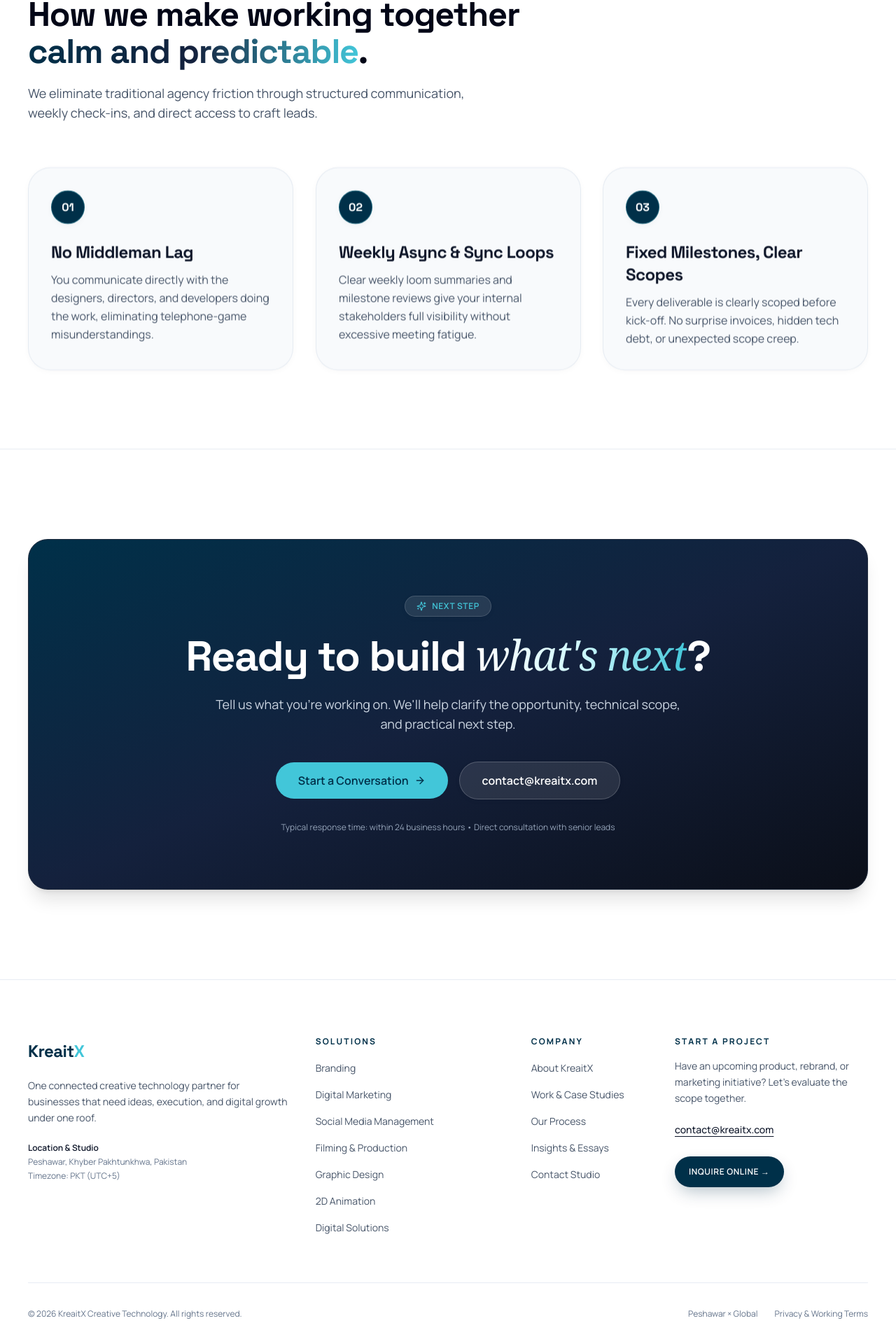
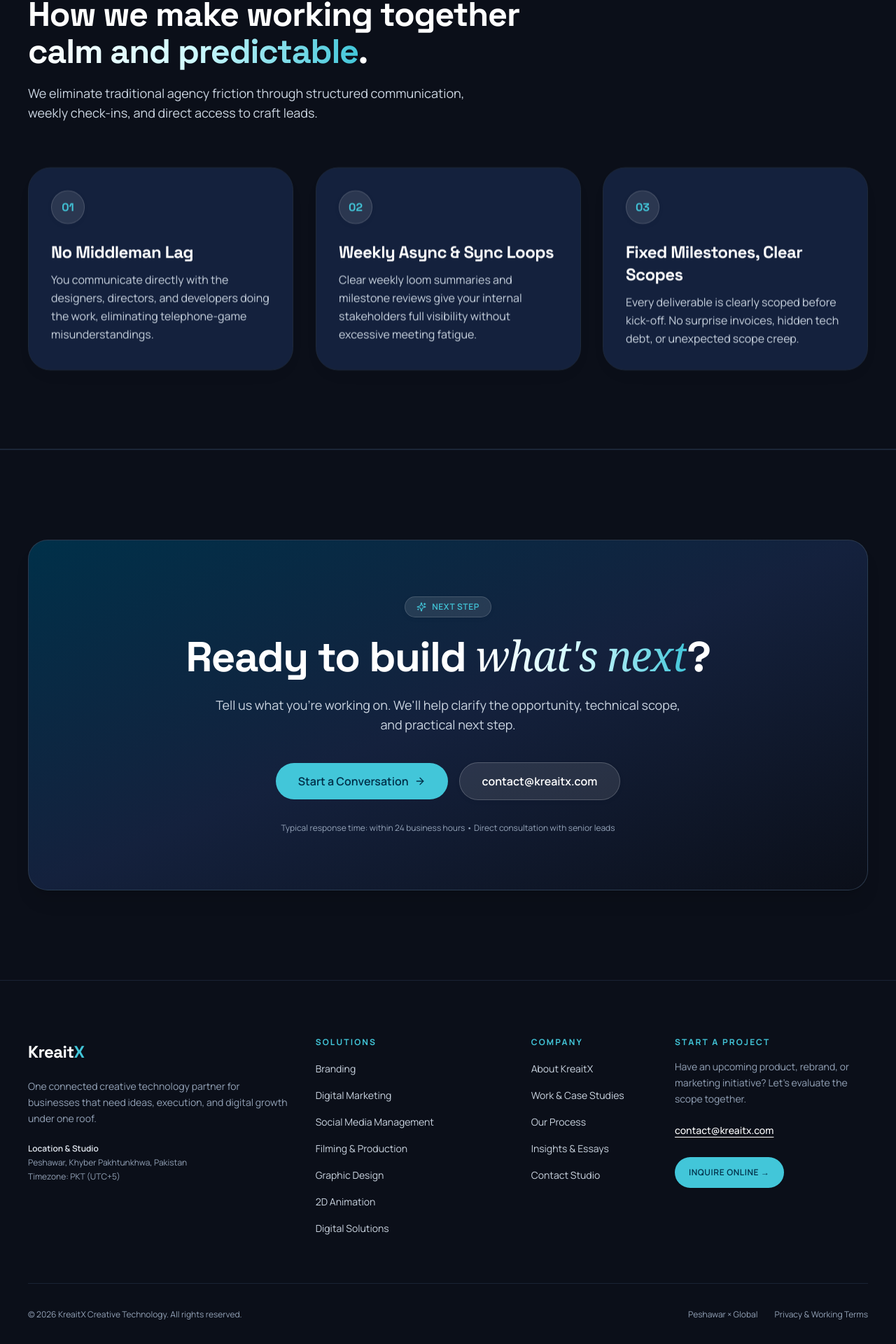
Before and after one commit to FaizaSami0007/KreaitX_By_Faiza, a Next.js app: page /process in a window 1280 px wide. Shown: the part 4433-6353 px from the top of the page at 70% size. Built offline with nearby package versions, Linux system fonts and the light colour scheme; no server answers.

Commit message:
feat: add dark theme contrast rhythm to key sections and update footer to dark theme

```diff
--- a/app/process/page.tsx
+++ b/app/process/page.tsx
@@ -170,17 +170,18 @@ export default function ProcessPage() {
         </Container>
       </section>
 
-      {/* Uncertainty Reduction Section */}
-      <section className="bg-white py-20 sm:py-28 border-b border-slate-200/80">
+      {/* Uncertainty Reduction Section — Dark Theme Contrast */}
+      <section className="bg-[#0B0F19] py-20 sm:py-28 border-b border-slate-800 text-white">
         <Container size="default">
           <Reveal yOffset={16}>
             <div className="max-w-3xl mb-16">
               <SectionHeading
+                theme="dark"
                 eyebrow="Collaboration Standards"
                 title={
                   <>
                     How we make working together{" "}
-                    <span className="bg-gradient-to-r from-[#003049] via-[#14213D] to-[#42C6D9] bg-clip-text text-transparent">
+                    <span className="bg-gradient-to-r from-white via-cyan-100 to-[#42C6D9] bg-clip-text text-transparent">
                       calm and predictable
                     </span>.
                   </>
@@ -192,42 +193,42 @@ export default function ProcessPage() {
 
           <StaggerContainer className="grid grid-cols-1 md:grid-cols-3 gap-8">
             <StaggerItem>
-              <div className="rounded-3xl bg-slate-50 p-8 border border-slate-200/80 shadow-subtle hover:shadow-card hover:bg-white hover:border-[#42C6D9]/40 transition-all duration-300 h-full">
-                <span className="h-12 w-12 rounded-2xl bg-[#003049] text-white flex items-center justify-center mb-6 font-display text-base font-bold shadow-subtle border border-[#42C6D9]/30">
+              <div className="rounded-3xl bg-[#14213D] p-8 border border-slate-800 shadow-card hover:shadow-card-hover hover:border-[#42C6D9]/50 transition-all duration-300 h-full">
+                <span className="h-12 w-12 rounded-2xl bg-white/10 text-[#42C6D9] flex items-center justify-center mb-6 font-display text-base font-bold shadow-subtle border border-white/15">
                   01
                 </span>
-                <h3 className="text-2xl font-display font-bold text-slate-900 tracking-tight mb-2.5">
+                <h3 className="text-2xl font-display font-bold text-white tracking-tight mb-2.5">
                   No Middleman Lag
                 </h3>
-                <p className="text-base text-slate-600 leading-relaxed font-sans font-normal">
+                <p className="text-base text-slate-300 leading-relaxed font-sans font-normal">
                   You communicate directly with the designers, directors, and developers doing the work, eliminating telephone-game misunderstandings.
                 </p>
               </div>
             </StaggerItem>
 
             <StaggerItem>
-              <div className="rounded-3xl bg-slate-50 p-8 border border-slate-200/80 shadow-subtle hover:shadow-card hover:bg-white hover:border-[#42C6D9]/40 transition-all duration-300 h-full">
-                <span className="h-12 w-12 rounded-2xl bg-[#003049] text-white flex items-center justify-center mb-6 font-display text-base font-bold shadow-subtle border border-[#42C6D9]/30">
+              <div className="rounded-3xl bg-[#14213D] p-8 border border-slate-800 shadow-card hover:shadow-card-hover hover:border-[#42C6D9]/50 transition-all duration-300 h-full">
+                <span className="h-12 w-12 rounded-2xl bg-white/10 text-[#42C6D9] flex items-center justify-center mb-6 font-display text-base font-bold shadow-subtle border border-white/15">
                   02
                 </span>
-                <h3 className="text-2xl font-display font-bold text-slate-900 tracking-tight mb-2.5">
+                <h3 className="text-2xl font-display font-bold text-white tracking-tight mb-2.5">
                   Weekly Async &amp; Sync Loops
                 </h3>
-                <p className="text-base text-slate-600 leading-relaxed font-sans font-normal">
+                <p className="text-base text-slate-300 leading-relaxed font-sans font-normal">
                   Clear weekly loom summaries and milestone reviews give your internal stakeholders full visibility without excessive meeting fatigue.
                 </p>
               </div>
             </StaggerItem>
 
             <StaggerItem>
-              <div className="rounded-3xl bg-slate-50 p-8 border border-slate-200/80 shadow-subtle hover:shadow-card hover:bg-white hover:border-[#42C6D9]/40 transition-all duration-300 h-full">
-                <span className="h-12 w-12 rounded-2xl bg-[#003049] text-white flex items-center justify-center mb-6 font-display text-base font-bold shadow-subtle border border-[#42C6D9]/30">
+              <div className="rounded-3xl bg-[#14213D] p-8 border border-slate-800 shadow-card hover:shadow-card-hover hover:border-[#42C6D9]/50 transition-all duration-300 h-full">
+                <span className="h-12 w-12 rounded-2xl bg-white/10 text-[#42C6D9] flex items-center justify-center mb-6 font-display text-base font-bold shadow-subtle border border-white/15">
                   03
                 </span>
-                <h3 className="text-2xl font-display font-bold text-slate-900 tracking-tight mb-2.5">
+                <h3 className="text-2xl font-display font-bold text-white tracking-tight mb-2.5">
                   Fixed Milestones, Clear Scopes
                 </h3>
-                <p className="text-base text-slate-600 leading-relaxed font-sans font-normal">
+                <p className="text-base text-slate-300 leading-relaxed font-sans font-normal">
                   Every deliverable is clearly scoped before kick-off. No surprise invoices, hidden tech debt, or unexpected scope creep.
                 </p>
               </div>
--- a/components/layout/Footer.tsx
+++ b/components/layout/Footer.tsx
@@ -7,14 +7,14 @@ export const Footer: React.FC = () => {
   const currentYear = new Date().getFullYear();
 
   return (
-    <footer className="bg-white text-slate-600 pt-16 sm:pt-20 pb-[max(3rem,env(safe-area-inset-bottom,0px))] border-t border-slate-200/80">
+    <footer className="bg-[#0B0F19] text-slate-400 pt-16 sm:pt-20 pb-[max(3rem,env(safe-area-inset-bottom,0px))] border-t border-slate-800/80">
       <Container size="default">
-        <div className="grid grid-cols-1 md:grid-cols-2 lg:grid-cols-12 gap-10 lg:gap-8 pb-14 sm:pb-16 border-b border-slate-200/80">
+        <div className="grid grid-cols-1 md:grid-cols-2 lg:grid-cols-12 gap-10 lg:gap-8 pb-14 sm:pb-16 border-b border-slate-800/80">
           {/* Brand Col */}
           <div className="lg:col-span-4 space-y-4">
             <Link
               href="/"
-              className="inline-flex items-center text-2xl font-display font-bold tracking-tight text-[#003049] focus-visible:outline-none focus-visible:ring-2 focus-visible:ring-[#42C6D9] group min-h-[44px]"
+              className="inline-flex items-center text-2xl font-display font-bold tracking-tight text-white focus-visible:outline-none focus-visible:ring-2 focus-visible:ring-[#42C6D9] group min-h-[44px]"
               aria-label="KreaitX — Home"
             >
               <span>Kreait</span>
@@ -23,12 +23,12 @@ export const Footer: React.FC = () => {
               </span>
             </Link>
 
-            <p className="text-sm text-slate-600 leading-relaxed max-w-sm">
+            <p className="text-sm text-slate-400 leading-relaxed max-w-sm font-sans">
               One connected creative technology partner for businesses that need ideas, execution, and digital growth under one roof.
             </p>
 
-            <div className="pt-2 text-xs text-slate-500 space-y-1">
-              <p className="font-semibold text-slate-900">Location &amp; Studio</p>
+            <div className="pt-2 text-xs text-slate-400 space-y-1 font-sans">
+              <p className="font-semibold text-slate-200">Location &amp; Studio</p>
               <p>{siteConfig.location.formatted}</p>
               <p>Timezone: {siteConfig.location.timezone}</p>
             </div>
@@ -36,15 +36,15 @@ export const Footer: React.FC = () => {
 
           {/* Solutions Col */}
           <div className="lg:col-span-3 space-y-4">
-            <p className="text-xs font-mono font-bold uppercase tracking-[0.18em] text-[#003049]">
+            <p className="text-xs font-mono font-bold uppercase tracking-[0.18em] text-[#42C6D9]">
               Solutions
             </p>
-            <ul className="space-y-2.5 text-sm text-slate-600">
+            <ul className="space-y-2.5 text-sm text-slate-300 font-sans">
               {servicesData.map((service) => (
                 <li key={service.id}>
                   <Link
                     href={`/solutions/${service.id}`}
-                    className="hover:text-[#003049] hover:translate-x-0.5 transition-all duration-180 inline-block py-1"
+                    className="hover:text-white hover:translate-x-0.5 transition-all duration-180 inline-block py-1"
                   >
                     {service.title}
                   </Link>
@@ -55,32 +55,32 @@ export const Footer: React.FC = () => {
 
           {/* Company Col */}
           <div className="lg:col-span-2 space-y-4">
-            <p className="text-xs font-mono font-bold uppercase tracking-[0.18em] text-[#003049]">
+            <p className="text-xs font-mono font-bold uppercase tracking-[0.18em] text-[#42C6D9]">
               Company
             </p>
-            <ul className="space-y-2.5 text-sm text-slate-600">
+            <ul className="space-y-2.5 text-sm text-slate-300 font-sans">
               <li>
-                <Link href="/about" className="hover:text-[#003049] hover:translate-x-0.5 transition-all duration-180 inline-block py-1">
+                <Link href="/about" className="hover:text-white hover:translate-x-0.5 transition-all duration-180 inline-block py-1">
                   About KreaitX
                 </Link>
               </li>
               <li>
-                <Link href="/work" className="hover:text-[#003049] hover:translate-x-0.5 transition-all duration-180 inline-block py-1">
+                <Link href="/work" className="hover:text-white hover:translate-x-0.5 transition-all duration-180 inline-block py-1">
                   Work &amp; Case Studies
                 </Link>
               </li>
               <li>
-                <Link href="/process" className="hover:text-[#003049] hover:translate-x-0.5 transition-all duration-180 inline-block py-1">
+                <Link href="/process" className="hover:text-white hover:translate-x-0.5 transition-all duration-180 inline-block py-1">
                   Our Process
                 </Link>
               </li>
               <li>
-                <Link href="/insights" className="hover:text-[#003049] hover:translate-x-0.5 transition-all duration-180 inline-block py-1">
+                <Link href="/insights" className="hover:text-white hover:translate-x-0.5 transition-all duration-180 inline-block py-1">
                   Insights &amp; Essays
                 </Link>
               </li>
               <li>
-                <Link href="/contact" className="hover:text-[#003049] hover:translate-x-0.5 transition-all duration-180 inline-block py-1">
+                <Link href="/contact" className="hover:text-white hover:translate-x-0.5 transition-all duration-180 inline-block py-1">
                   Contact Studio
                 </Link>
               </li>
@@ -89,16 +89,16 @@ export const Footer: React.FC = () => {
 
           {/* Direct Connect Col */}
           <div className="lg:col-span-3 space-y-4">
-            <p className="text-xs font-mono font-bold uppercase tracking-[0.18em] text-[#003049]">
+            <p className="text-xs font-mono font-bold uppercase tracking-[0.18em] text-[#42C6D9]">
               Start a Project
             </p>
-            <p className="text-sm text-slate-600 leading-relaxed">
+            <p className="text-sm text-slate-400 leading-relaxed font-sans">
               Have an upcoming product, rebrand, or marketing initiative? Let&apos;s evaluate the scope together.
             </p>
             <div className="pt-1">
               <a
                 href={`mailto:${siteConfig.contact.email}`}
-                className="inline-block text-sm font-medium text-slate-900 underline underline-offset-4 hover:text-[#003049] transition-colors py-1"
+                className="inline-block text-sm font-medium text-white underline underline-offset-4 hover:text-[#42C6D9] transition-colors py-1"
               >
                 {siteConfig.contact.email}
               </a>
@@ -106,7 +106,7 @@ export const Footer: React.FC = () => {
             <div className="pt-2">
               <Link
                 href="/contact"
-                className="inline-flex items-center text-xs font-semibold uppercase tracking-wider text-white bg-[#003049] hover:bg-[#14213D] px-5 py-2.5 min-h-[44px] rounded-full transition-all duration-200 hover:-translate-y-0.5 shadow-brand-button focus-visible:outline-none focus-visible:ring-2 focus-visible:ring-[#42C6D9]"
+                className="inline-flex items-center text-xs font-semibold uppercase tracking-wider text-[#003049] bg-[#42C6D9] hover:bg-cyan-300 px-5 py-2.5 min-h-[44px] rounded-full transition-all duration-200 hover:-translate-y-0.5 font-bold shadow-sm focus-visible:outline-none focus-visible:ring-2 focus-visible:ring-white"
               >
                 Inquire Online →
               </Link>
@@ -115,11 +115,11 @@ export const Footer: React.FC = () => {
         </div>
 
         {/* Bottom bar */}
-        <div className="pt-8 flex flex-col sm:flex-row items-center justify-between gap-4 text-xs text-slate-500">
+        <div className="pt-8 flex flex-col sm:flex-row items-center justify-between gap-4 text-xs text-slate-400">
           <p>© {currentYear} KreaitX Creative Technology. All rights reserved.</p>
           <div className="flex items-center gap-6">
-            <span className="text-slate-500">Peshawar × Global</span>
-            <Link href="/contact" className="hover:text-[#003049] transition-colors py-1">
+            <span className="text-slate-400">Peshawar × Global</span>
+            <Link href="/contact" className="hover:text-white transition-colors py-1">
               Privacy &amp; Working Terms
             </Link>
           </div>
--- a/components/sections/CTASection.tsx
+++ b/components/sections/CTASection.tsx
@@ -10,10 +10,10 @@ import { Sparkles } from "lucide-react";
 
 export const CTASection: React.FC = () => {
   return (
-    <section className="bg-white py-20 sm:py-28 lg:py-32 relative">
+    <section className="bg-[#0B0F19] py-20 sm:py-28 lg:py-32 relative border-t border-slate-800/80">
       <Container size="default" className="relative z-10">
         <Reveal yOffset={20}>
-          <div className="relative overflow-hidden rounded-[28px] bg-gradient-to-br from-[#003049] via-[#14213D] to-[#0B0F19] text-white p-10 sm:p-16 lg:p-20 shadow-xl border border-slate-800">
+          <div className="relative overflow-hidden rounded-[28px] bg-gradient-to-br from-[#003049] via-[#14213D] to-[#0B0F19] text-white p-10 sm:p-16 lg:p-20 shadow-xl border border-slate-700/80">
             <div className="relative z-10 max-w-3xl mx-auto text-center flex flex-col items-center">
               <span className="inline-flex items-center gap-2 text-xs font-mono font-semibold uppercase tracking-wider text-[#42C6D9] px-4 py-1.5 rounded-full bg-white/10 border border-white/15 mb-6 shadow-subtle">
                 <Sparkles className="h-3.5 w-3.5 text-[#42C6D9]" />
```
Also changed, not shown: app/about/page.tsx (+7 -6 lines), components/sections/ConnectedCapabilitiesSection.tsx (+16 -16 lines), components/sections/Services.tsx (+18 -17 lines), components/sections/SocialMediaSection.tsx (+13 -13 lines), components/sections/Testimonial.tsx (+10 -9 lines).
